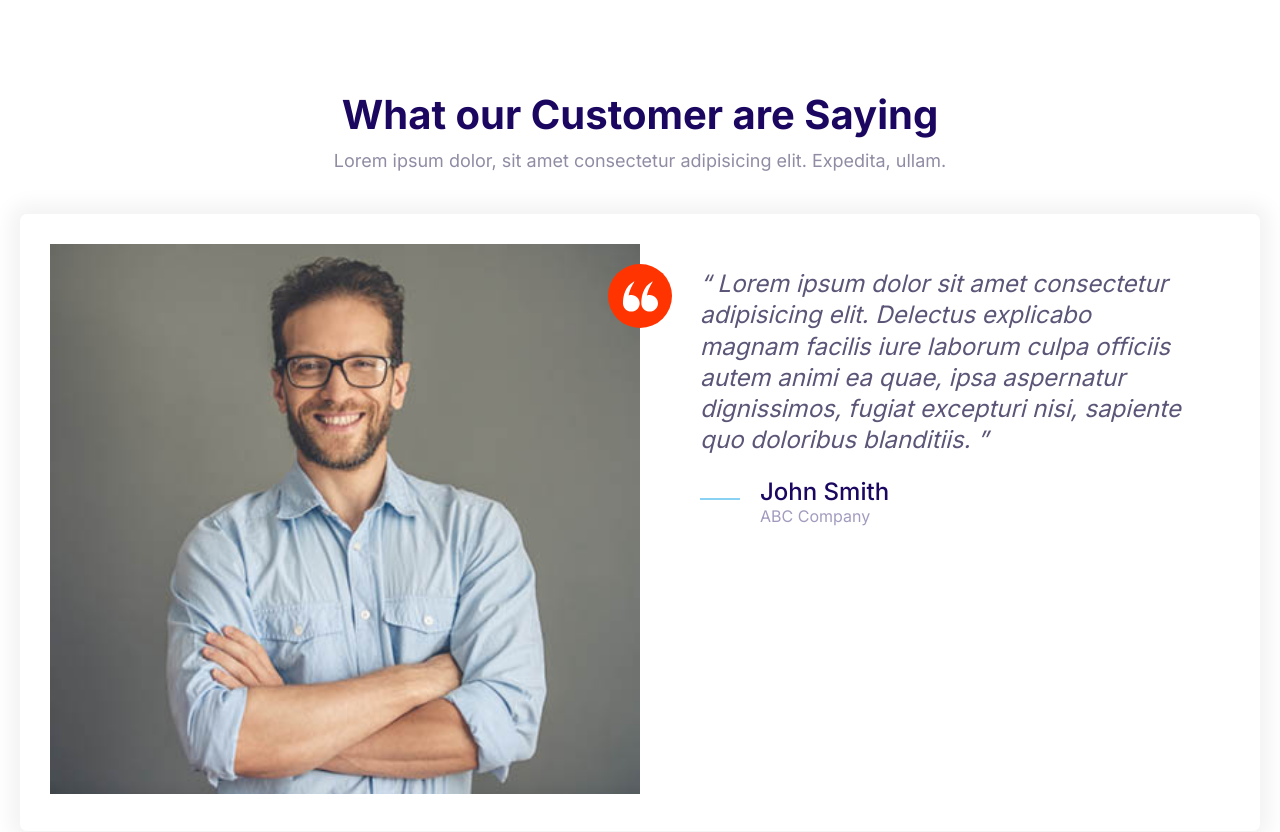
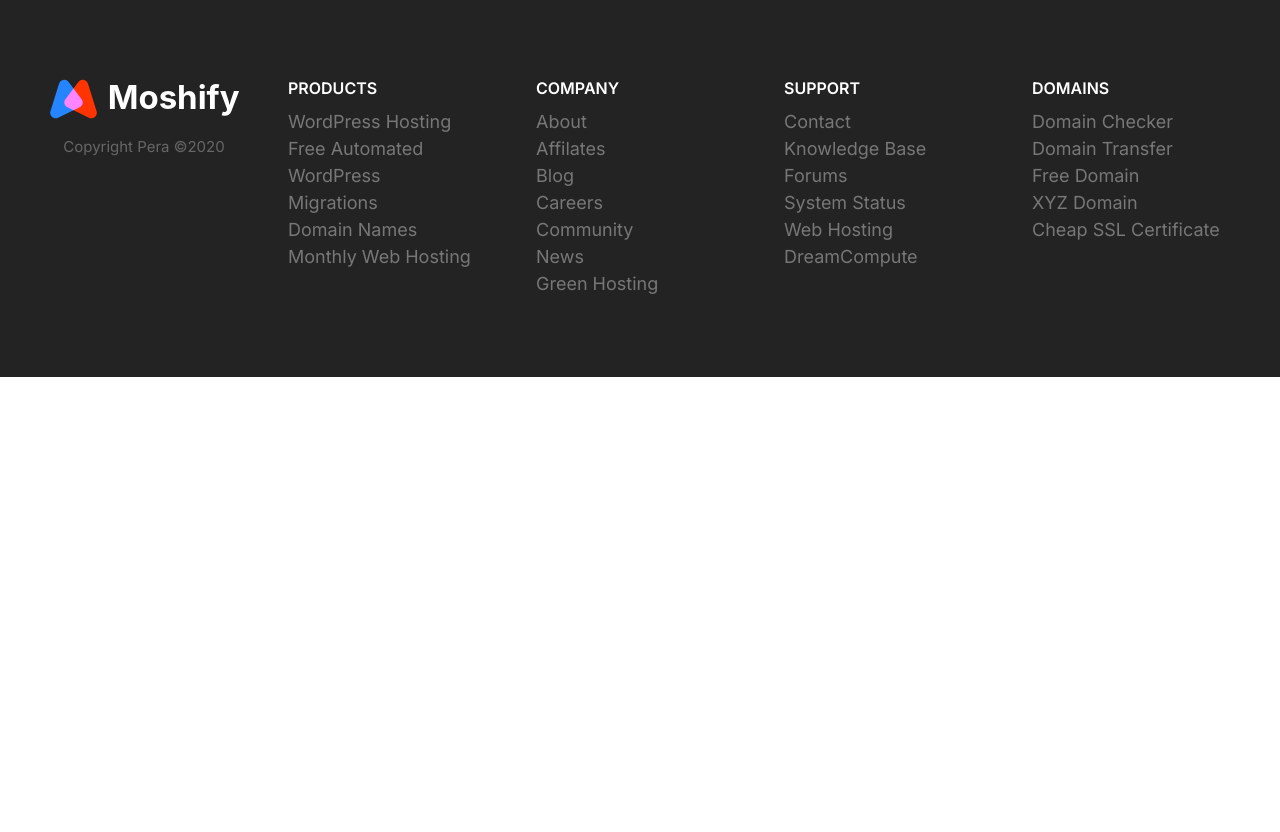
Before and after one commit to dule979/Demo-single-page-application, a plain HTML site: page index.html in a window 1280 px wide. After the commit the page ends 800 px from the top, so only its background shows below. Drawn offline with Linux system fonts and the light colour scheme.

Commit message:
Create the block-footer component.

```diff
--- a/css/style.css
+++ b/css/style.css
@@ -832,3 +832,80 @@ a {
     max-width: 700px;
   }
 }
+
+/* Footer */
+
+.footer {
+  background-color: #232323;
+}
+
+.footer__section {
+  padding: 2rem;
+  border-bottom: 1px solid #393939;
+}
+
+.footer__heading {
+  text-transform: uppercase;
+  font-weight: 600;
+}
+
+.footer__brand {
+  margin-top: 5rem;
+  text-align: center;
+}
+
+.footer__brand img {
+  width: 100%;
+  max-width: 230px;
+}
+
+.footer__copyright {
+  font-size: 2.1rem;
+  color: #fff;
+  opacity: .3;
+}
+
+.footer a {
+  color: #777;
+  transition: color .3s;
+}
+
+.footer a:hover {
+  color: #fff;
+}
+
+@media screen and (min-width: 768px) {
+  .footer__sections {
+    grid-template-columns: repeat(auto-fit, minmax(10rem, 1fr));
+  }
+
+  .footer__section {
+    border: none;
+  }
+
+  .footer .list {
+    margin: 0;
+  }
+
+  .footer__heading {
+    font-size: 1.6rem;
+  }
+
+  .footer .collapsible__chevron {
+    display: none;
+  }
+
+  .footer .collapsible__content {
+    opacity: 1;
+    max-height: 100%;
+  }
+
+  .footer__brand {
+    order: -1;
+    margin-top: 1rem;
+  }
+
+  .footer__copyright {
+    font-size: 1.5rem;
+  }
+}
--- a/index.html
+++ b/index.html
@@ -13,46 +13,85 @@
     <link rel="stylesheet" href="/css/style.css" />
   </head>
   <body>
-    <section class="block">
-      <header class="block__header">
-        <h2>What our Customer are Saying</h2>
-        <p>
-          Lorem ipsum dolor, sit amet consectetur adipisicing elit. Expedita,
-          ullam.
-        </p>
+    <footer class="block block--dark footer">
+      <div class="grid footer__sections">
+        <section class="collapsible collapsible--expanded footer__section">
+          <header class="collapsible__header">
+            <h2 class="collapsible__heading footer__heading">Products</h2>
+            <svg class="icon icon--white collapsible__chevron">
+              <use xlink:href="images/sprite.svg#chevron"></use>
+            </svg>
           </header>
-      <div class="card testimonial grid grid--cols-2">
-        <div class="testimonial__image">
-          <img src="./images/testimonial.jpg" alt="A smilling happy customer" />
-          <span class="icon-container icon-container--accent">
-            <svg class="icon icon--white icon-small">
-              <use xlink:href="images/sprite.svg#quotes"></use>
+          <div class="collapsible__content">
+            <ul class="list">
+              <li><a href="#">WordPress Hosting</a></li>
+              <li><a href="#">Free Automated WordPress</a></li>
+              <li><a href="#">Migrations</a></li>
+              <li><a href="#">Domain Names</a></li>
+              <li><a href="#">Monthly Web Hosting</a></li>
+            </ul>
+          </div>
+        </section>
+        <section class="collapsible footer__section">
+          <header class="collapsible__header">
+            <h2 class="collapsible__heading footer__heading">Company</h2>
+            <svg class="icon icon--white collapsible__chevron">
+              <use xlink:href="images/sprite.svg#chevron"></use>
             </svg>
-          </span>
+          </header>
+          <div class="collapsible__content">
+            <ul class="list">
+              <li><a href="#">About</a></li>
+              <li><a href="#">Affilates</a></li>
+              <li><a href="#">Blog</a></li>
+              <li><a href="#">Careers</a></li>
+              <li><a href="#">Community</a></li>
+              <li><a href="#">News</a></li>
+              <li><a href="#">Green Hosting</a></li>
+            </ul>
           </div>
-        <blockquote class="quote">
-          <p class="quote__text">
-            Lorem ipsum dolor sit amet consectetur adipisicing elit. Delectus
-            explicabo magnam facilis iure laborum culpa officiis autem animi ea
-            quae, ipsa aspernatur dignissimos, fugiat excepturi nisi, sapiente
-            quo doloribus blanditiis.
-          </p>
-          <footer>
-            <div class="media">
-              <div class="media__image">
-                <svg class="icon icon--primary quote__line">
-                  <use xlink:href="images/sprite.svg#line"></use>
+        </section>
+        <section class="collapsible footer__section">
+          <header class="collapsible__header">
+            <h2 class="collapsible__heading footer__heading">Support</h2>
+            <svg class="icon icon--white collapsible__chevron">
+              <use xlink:href="images/sprite.svg#chevron"></use>
             </svg>
+          </header>
+          <div class="collapsible__content">
+            <ul class="list">
+              <li><a href="#">Contact</a></li>
+              <li><a href="#">Knowledge Base</a></li>
+              <li><a href="#">Forums</a></li>
+              <li><a href="#">System Status</a></li>
+              <li><a href="#">Web Hosting</a></li>
+              <li><a href="#">DreamCompute</a></li>
+            </ul>
           </div>
-              <div class="media__body">
-                <h3 class="media__title quote__author">John Smith</h3>
-                <p class="quote__organization">ABC Company</p>
+        </section>
+        <section class="collapsible footer__section">
+          <header class="collapsible__header">
+            <h2 class="collapsible__heading footer__heading">Domains</h2>
+            <svg class="icon icon--white collapsible__chevron">
+              <use xlink:href="images/sprite.svg#chevron"></use>
+            </svg>
+          </header>
+          <div class="collapsible__content">
+            <ul class="list">
+              <li><a href="#">Domain Checker</a></li>
+              <li><a href="#">Domain Transfer</a></li>
+              <li><a href="#">Free Domain</a></li>
+              <li><a href="#">XYZ Domain</a></li>
+              <li><a href="#">Cheap SSL Certificate</a></li>
+            </ul>
           </div>
+        </section>
+        <section class="footer__brand">
+          <img src="/images/logo.svg" alt="" />
+          <p class="footer__copyright">Copyright Pera &copy;2020</p>
+        </section>
       </div>
     </footer>
-        </blockquote>
-      </div>
-    </section>
     <script src="js/main.js"></script>
   </body>
 </html>
```
Also changed, not shown: components/block-footer.html (added, +79 -0 lines). Lines whose indentation alone changed are shown as unchanged.
